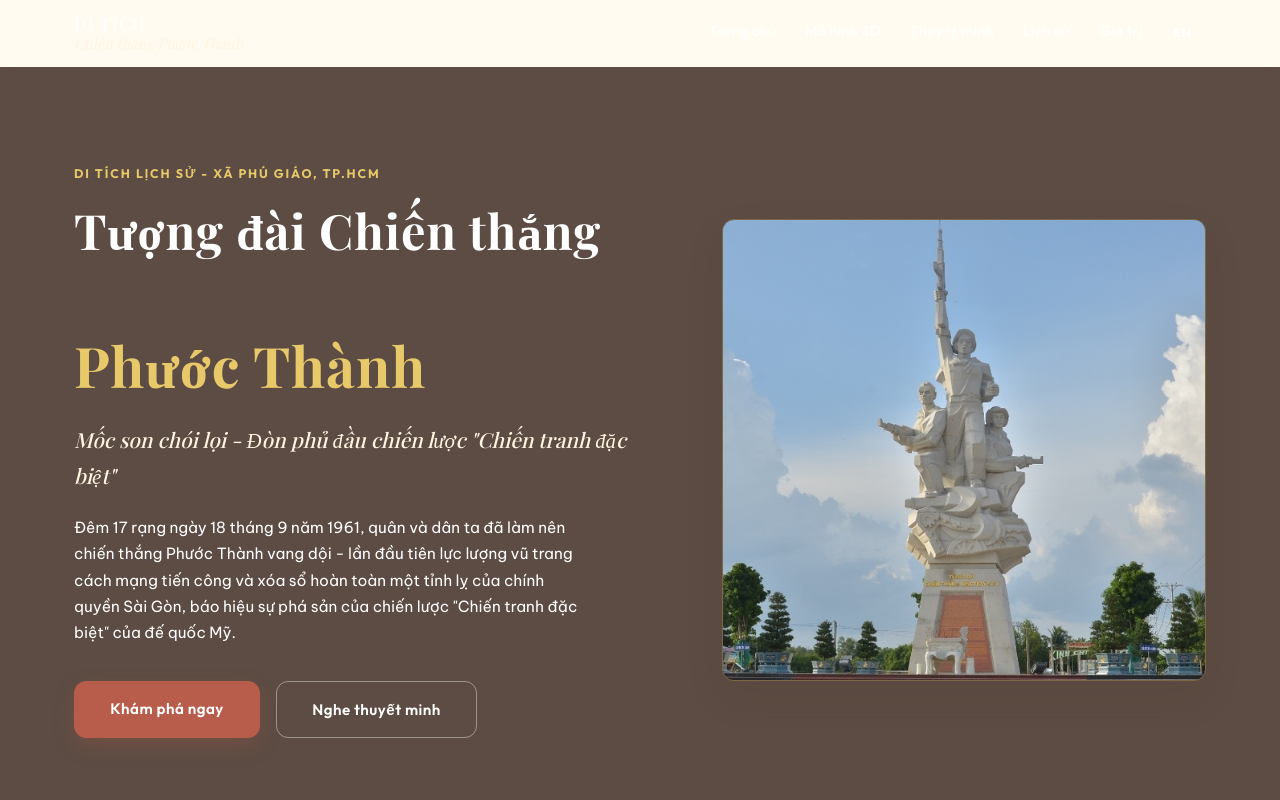
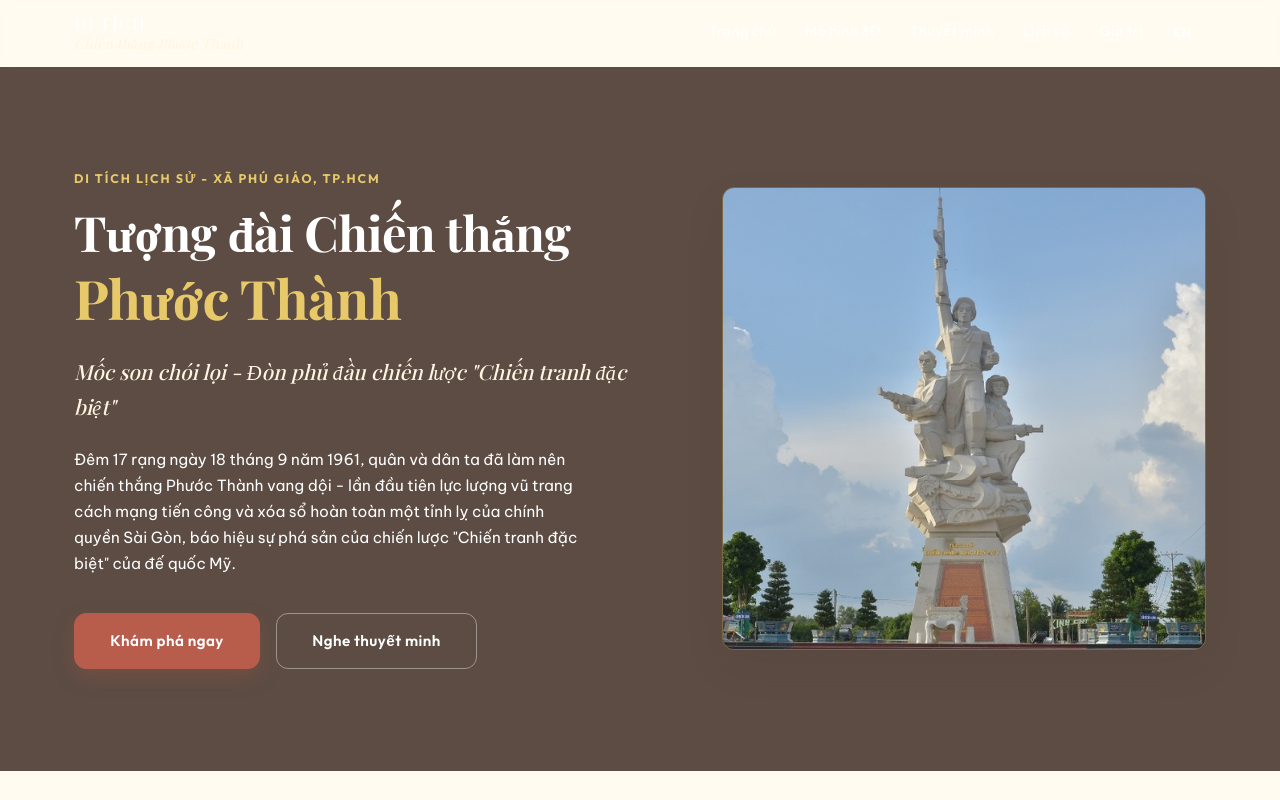
Before and after one commit to haydennmghuy/Cong-trinh_Dai-chien-thang, a website: page index.html in a window 1280 px wide. Shown: the top 800 px of the page. Drawn offline with nearby package versions, Linux system fonts and the light colour scheme; some packages are replaced by stand-ins of ours; a script that the page names is missing; a web font is replaced by a local one.

Commit message:
style: remove duplicate br line break in hero heading and tighten line-height for clean spacing

```diff
--- a/index.html
+++ b/index.html
@@ -6,7 +6,7 @@
 <title>Tượng đài Chiến thắng Phước Thành | Di tích lịch sử</title>
 <meta name="description" content="Tượng đài Chiến thắng Phước Thành - Đòn phủ đầu chiến lược Chiến tranh đặc biệt của Mỹ ngụy. Thị trấn Phước Vĩnh, huyện Phú Giáo, tỉnh Bình Dương.">
 <link href="https://fonts.googleapis.com/css2?family=Be+Vietnam+Pro:wght@300;400;500;600;700;800&family=Outfit:wght@400;500;600;700;800&family=Playfair+Display:ital,wght@0,500;0,600;0,700;1,400&family=Space+Mono:wght@400;700&display=swap" rel="stylesheet">
-<link rel="stylesheet" href="styles.css?v=1783500398714">
+<link rel="stylesheet" href="styles.css?v=1783500445384">
 <!-- Google model-viewer for 3D GLB -->
 <script type="module" src="https://ajax.googleapis.com/ajax/libs/model-viewer/3.5.0/model-viewer.min.js"></script>
 </head>
@@ -42,7 +42,7 @@
   <div class="hero-inner">
     <div class="hero-copy">
       <p class="eyebrow" data-i18n-key="hero.eyebrow">Di tích lịch sử - Xã Phú Giáo, TP.HCM</p>
-      <h1 data-i18n-key="hero.title"><span class="hero-title-main">Tượng đài Chiến thắng</span><br><span class="hero-title-sub">Phước Thành</span></h1>
+      <h1 data-i18n-key="hero.title"><span class="hero-title-main">Tượng đài Chiến thắng</span><span class="hero-title-sub">Phước Thành</span></h1>
       <p class="subtitle" data-i18n-key="hero.subtitle">Mốc son chói lọi - Đòn phủ đầu chiến lược "Chiến tranh đặc biệt"</p>
       <p class="lead" data-i18n-key="hero.lead">Đêm 17 rạng ngày 18 tháng 9 năm 1961, quân và dân ta đã làm nên chiến thắng Phước Thành vang dội - lần đầu tiên lực lượng vũ trang cách mạng tiến công và xóa sổ hoàn toàn một tỉnh lỵ của chính quyền Sài Gòn, báo hiệu sự phá sản của chiến lược "Chiến tranh đặc biệt" của đế quốc Mỹ.</p>
       <div class="hero-actions">
@@ -425,7 +425,7 @@
       'nav.history': 'Lịch sử',
       'nav.values': 'Giá trị',
       'hero.eyebrow': 'Di tích lịch sử - Xã Phú Giáo, TP.HCM',
-      'hero.title': '<span class="hero-title-main">Tượng đài Chiến thắng</span><br><span class="hero-title-sub">Phước Thành</span>',
+      'hero.title': '<span class="hero-title-main">Tượng đài Chiến thắng</span><span class="hero-title-sub">Phước Thành</span>',
       'hero.subtitle': 'Mốc son chói lọi - Đòn phủ đầu chiến lược "Chiến tranh đặc biệt"',
       'hero.lead': 'Đêm 17 rạng ngày 18 tháng 9 năm 1961, quân và dân ta đã làm nên chiến thắng Phước Thành vang dội - lần đầu tiên lực lượng vũ trang cách mạng tiến công và xóa sổ hoàn toàn một tỉnh lỵ của chính quyền Sài Gòn, báo hiệu sự phá sản của chiến lược "Chiến tranh đặc biệt" của đế quốc Mỹ.',
       'hero.cta': 'Khám phá ngay',
@@ -472,7 +472,7 @@
       'nav.history': 'History',
       'nav.values': 'Values',
       'hero.eyebrow': 'Historical Site - Phu Giao Commune, HCMC',
-      'hero.title': '<span class="hero-title-main">Victory Monument</span><br><span class="hero-title-sub">Phuoc Thanh</span>',
+      'hero.title': '<span class="hero-title-main">Victory Monument</span><span class="hero-title-sub">Phuoc Thanh</span>',
       'hero.subtitle': 'A glorious milestone - The decisive blow against the "Special War" strategy',
       'hero.lead': 'On the night of September 17th to the morning of September 18th, 1961, our armed forces achieved the resounding Phuoc Thanh Victory - the first time revolutionary forces attacked and completely destroyed a provincial capital of the Saigon regime, heralding the failure of the American imperialists\' "Special War" strategy.',
       'hero.cta': 'Explore now',
--- a/styles.css
+++ b/styles.css
@@ -392,9 +392,9 @@ h3 {
 .hero-copy h1 {
   color: var(--white);
   font-size: clamp(2rem, 3.8vw, 3.2rem);
-  line-height: 1.3;
-  letter-spacing: 0.02em;
-  margin-bottom: 1.3rem;
+  line-height: 1.15; /* Tightened line-height for clean layout */
+  letter-spacing: -0.01em;
+  margin-bottom: 1.5rem;
 }
 
 .hero-title-main {
@@ -404,9 +404,9 @@ h3 {
 
 .hero-title-sub {
   display: block;
-  color: var(--bronze-light); /* Stand out in gold/cream on dark background */
-  font-size: 1.15em;
-  margin-top: 0.25rem;
+  color: var(--bronze-light);
+  font-size: 1.12em;
+  margin-top: 0.45rem; /* Clean even spacing between lines */
 }
 
 .hero-copy .eyebrow {
```
